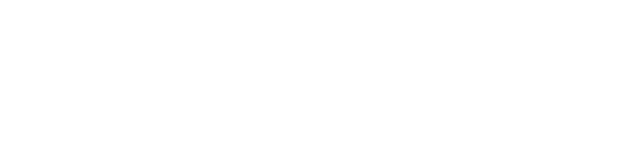
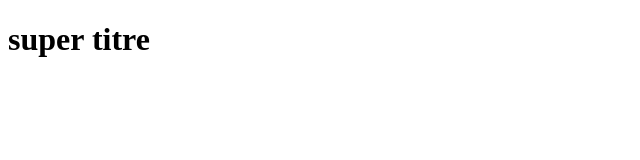
Before and after one commit to geoffreyemerit/helloWorld, a plain HTML site: page index.html in a window 1280 px wide. Shown: the whole page, without its empty margins (0-640 px from the left). Drawn offline with Linux system fonts and the light colour scheme.

Commit message:
Update index.html
Ajout de h1 super titre

```diff
--- a/index.html
+++ b/index.html
@@ -2,5 +2,6 @@
 <html>
 <title> changed title </title>
 <body>
+  <h1> super titre</h1>
 </body>
 </html>
```
